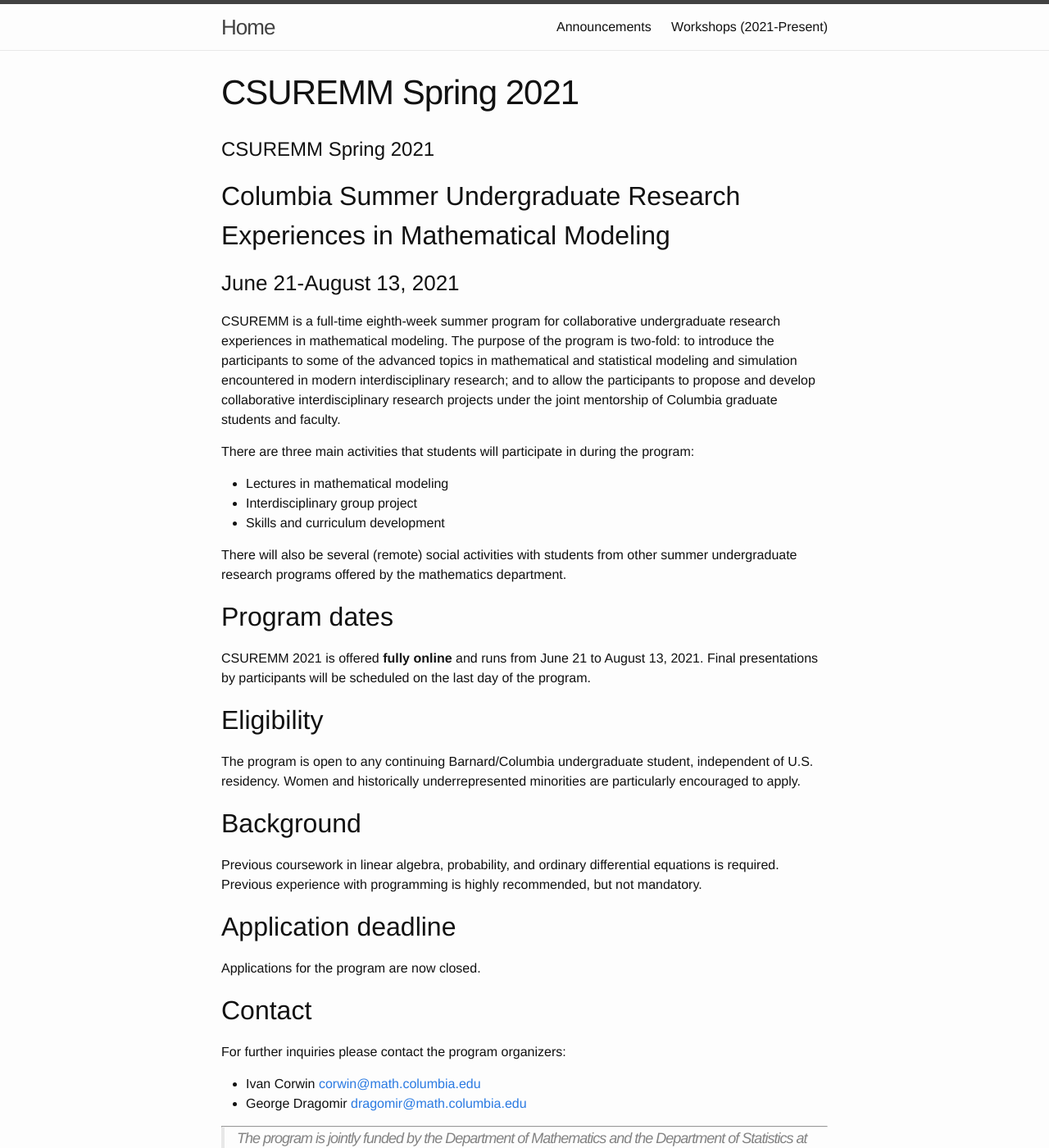
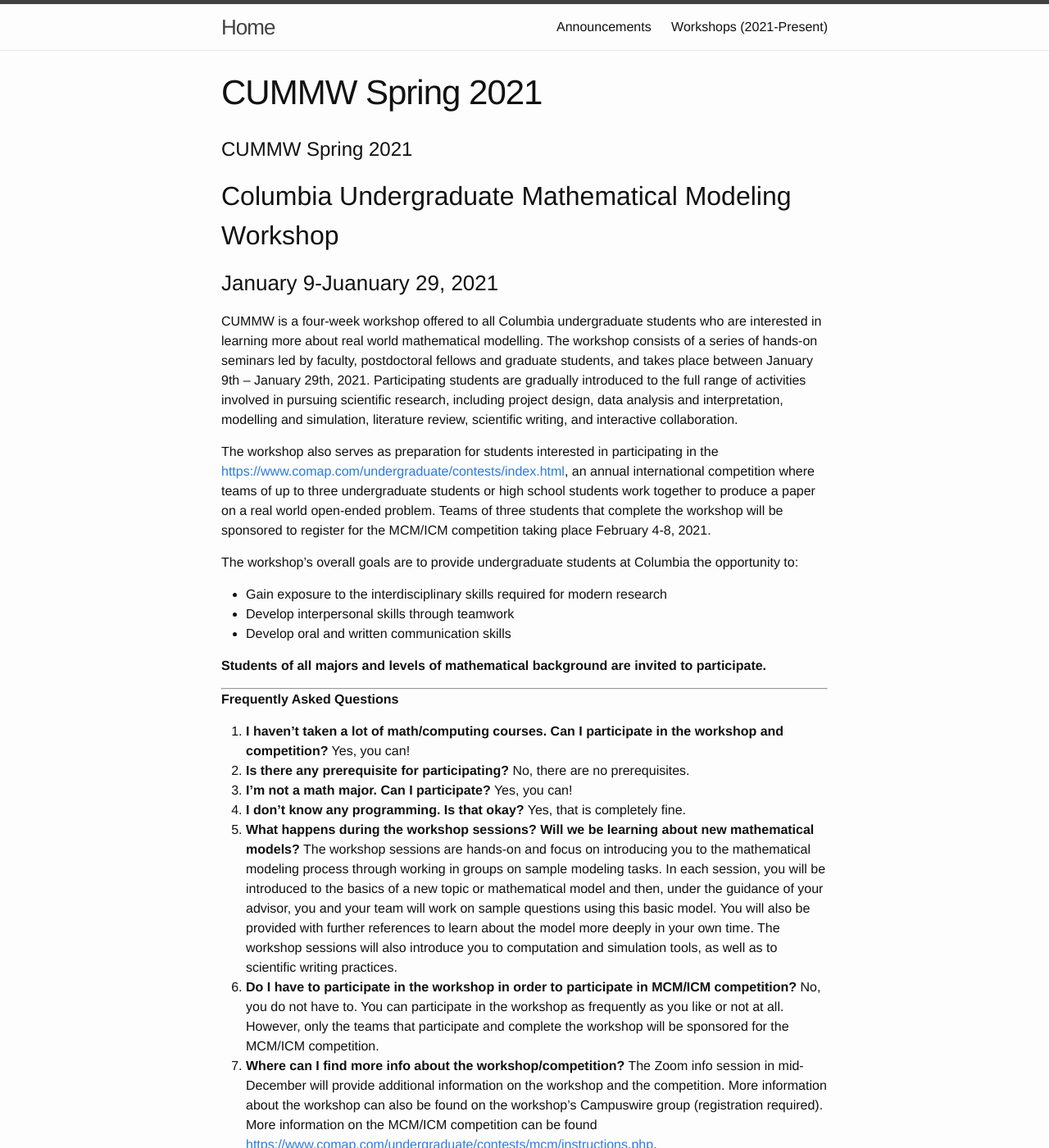
Before and after one commit to ColumbiaUndergradMathModeling/Home, a Jekyll site: the page built from Sp21.md, in a window 1280 px wide and 1400 px high. Shown: the whole window at 82% size. Built offline with Jekyll 4.4.1, drawn with Linux system fonts in a browser that asks for light colours; our own code applies the rules of GitHub Pages for plain Markdown files; some of the changed text lies outside the part shown.

Commit message:
Update Sp21.md

```diff
--- a/Sp21.md
+++ b/Sp21.md
@@ -4,39 +4,53 @@
 header: default
 ---
 
-# CSUREMM Spring 2021
+# CUMMW Spring 2021
 
-## Columbia Summer Undergraduate Research Experiences in Mathematical Modeling
-### June 21-August 13, 2021
+## Columbia Undergraduate Mathematical Modeling Workshop
+### January 9-Juanuary 29, 2021
 
-CSUREMM is a full-time eighth-week summer program for collaborative undergraduate research experiences in mathematical modeling. The purpose of the program is two-fold: to introduce the participants to some of the advanced topics in mathematical and statistical modeling and simulation encountered in modern interdisciplinary research; and to allow the participants to propose and develop collaborative interdisciplinary research projects under the joint mentorship of Columbia graduate students and faculty.
+CUMMW is a four-week workshop offered to all Columbia undergraduate students who are interested in learning more about real world mathematical modelling. The workshop consists of a series of hands-on seminars led by faculty, postdoctoral fellows and graduate students, and takes place between January 9th – January 29th, 2021. Participating students are gradually introduced to the full range of activities involved in pursuing scientific research, including project design, data analysis and interpretation, modelling and simulation, literature review, scientific writing, and interactive collaboration.
 
-There are three main activities that students will participate in during the program:
+The workshop also serves as preparation for students interested in participating in the [https://www.comap.com/undergraduate/contests/index.html](Mathematical/Interdisciplinary Contest in Modelling (MCM/ICM)), an annual international competition where teams of up to three undergraduate students or high school students work together to produce a paper on a real world open-ended problem. Teams of three students that complete the workshop will be sponsored to register for the MCM/ICM competition taking place February 4-8, 2021.
 
-- Lectures in mathematical modeling
-- Interdisciplinary group project
-- Skills and curriculum development
+The workshop's overall goals are to provide undergraduate students at Columbia the opportunity to:
 
-There will also be several (remote) social activities with students from other summer undergraduate research programs offered by the mathematics department.
+- Gain exposure to the interdisciplinary skills required for modern research
+- Develop interpersonal skills through teamwork
+- Develop oral and written communication skills
 
-## Program dates
- CSUREMM 2021 is offered **fully online** and runs from June 21 to August 13, 2021. Final presentations by participants will be scheduled on the last day of the program.
+**Students of all majors and levels of mathematical background are invited to participate.**
 
-## Eligibility
-The program is open to any continuing Barnard/Columbia undergraduate student, independent of U.S. residency. Women and historically underrepresented minorities are particularly encouraged to apply.
+____
 
-## Background
-Previous coursework in linear algebra, probability, and ordinary differential equations is required. Previous experience with programming is highly recommended, but not mandatory.
+**Frequently Asked Questions**
 
-## Application deadline
-Applications for the program are now closed.
+1. **I haven’t taken a lot of math/computing courses. Can I participate in the workshop and competition?**
+Yes, you can!
+2. **Is there any prerequisite for participating?**
+No, there are no prerequisites.
+3. **I’m not a math major. Can I participate?**
+Yes, you can!
+4. **I don’t know any programming. Is that okay?**
+Yes, that is completely fine.
+5. **What happens during the workshop sessions? Will we be learning about new mathematical models?**
+The workshop sessions are hands-on and focus on introducing you to the mathematical modeling process through working in groups on sample modeling tasks. In each session, you will be introduced to the basics of a new topic or mathematical model and then, under the guidance of your advisor, you and your team will work on sample questions using this basic model. You will also be provided with further references to learn about the model more deeply in your own time. The workshop sessions will also introduce you to computation and simulation tools, as well as to scientific writing practices.
+6. **Do I have to participate in the workshop in order to participate in MCM/ICM competition?**
+No, you do not have to. You can participate in the workshop as frequently as you like or not at all. However, only the teams that participate and complete the workshop will be sponsored for the MCM/ICM competition.
+7. **Where can I find more info about the workshop/competition?**
+The Zoom info session in mid-December will provide additional information on the workshop and the competition. More information about the workshop can also be found on the workshop’s Campuswire group (registration required). More information on the MCM/ICM competition can be found [https://www.comap.com/undergraduate/contests/mcm/instructions.php](here).
+8. **When are the hands-on seminars scheduled?**
+The seminars will be scheduled once or twice a week from January 9th to January 29th – the exact meeting times and Zoom links will be made available on the workshop’s Campuswire group (registration required).
+9. **Do I need to form a team to participate in the workshop/competition?**
+Yes, you will have to form a team of three. If you do not currently have a team, you are encouraged to attend the workshop to try to meet potential teammates.
+10 **How and when do I sign up for the competition?**
+Please see [https://www.comap.com/undergraduate/contests/mcm/instructions.php](Contest Rules, Registration and Instructions). We will be registering the teams that successfully complete the workshop.
 
-## Contact
-For further inquiries please contact the program organizers:
+**Other Questions?**
+
+Please contact the program organizers:
 
 - Ivan Corwin [corwin@math.columbia.edu](corwin@math.columbia.edu)
 - George Dragomir [dragomir@math.columbia.edu](dragomir@math.columbia.edu)
 
 ----
-
-> _The program is jointly funded by the Department of Mathematics and the Department of Statistics at Columbia University, and by the NSF through DMS:1937254 - Research Training in Applied Mathematics at Columbia University._
```
